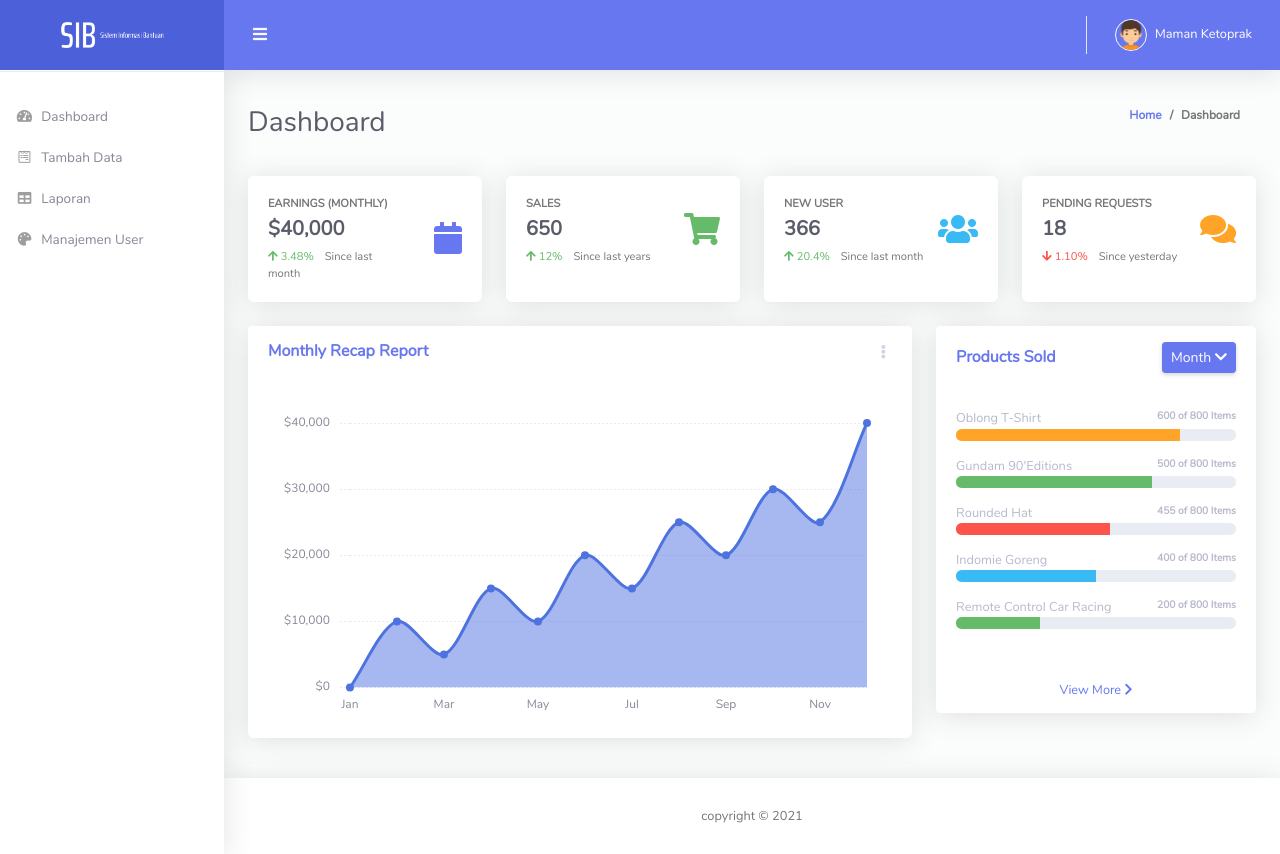
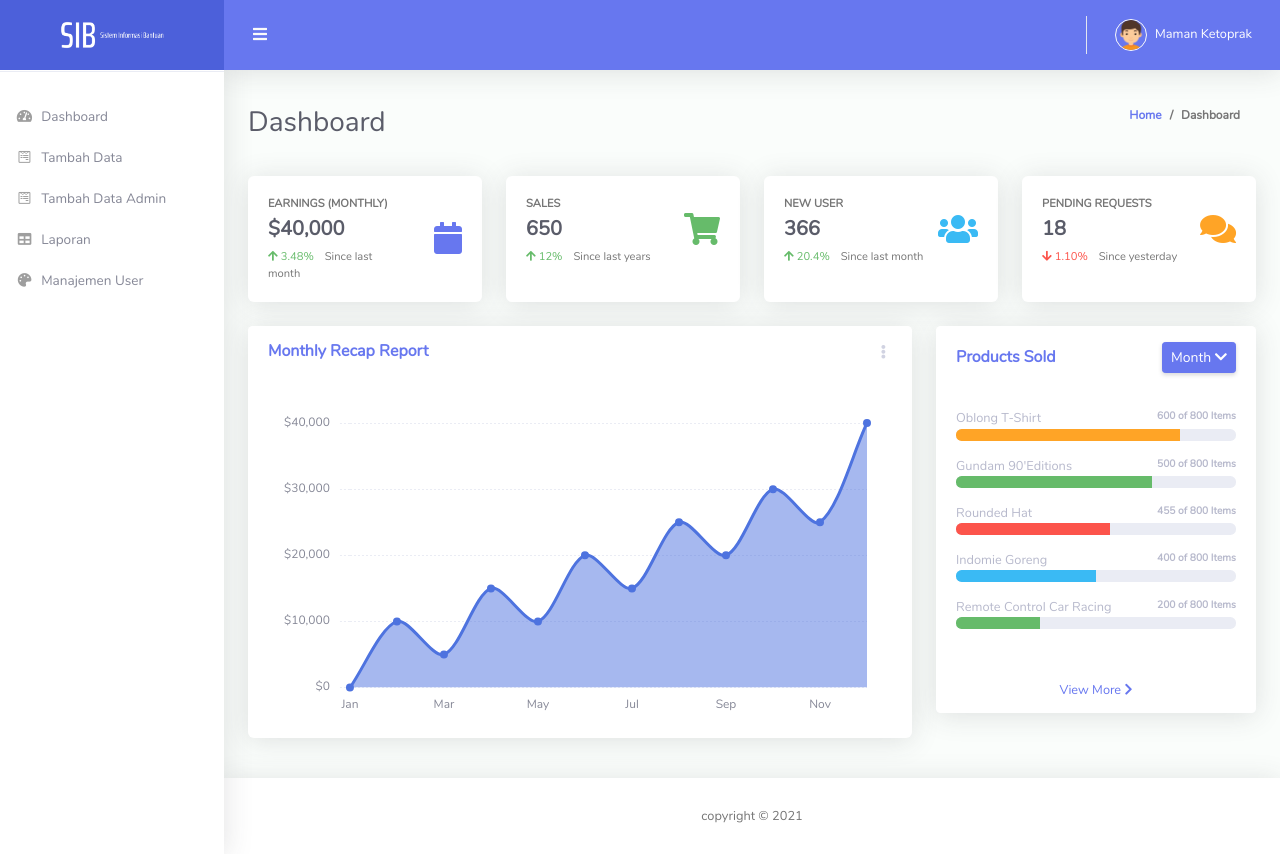
Before and after one commit to salsasabielar/penerimaan-bantuan, a PHP site: page / in a window 1280 px wide. Run offline with PHP 8.4, Linux system fonts and the light colour scheme.

Commit message:
menambah halaman tambah data untuk petugas

```diff
--- a/index.php
+++ b/index.php
@@ -40,6 +40,12 @@
         <a class="nav-link collapsed" href="tambahData/tambahData.php">
           <i class="fab fa-fw fa-wpforms"></i>
           <span>Tambah Data</span>
+        </a>
+      </li>
+      <li class="nav-item">
+        <a class="nav-link collapsed" href="tambahDataPetugas/tambahData.php">
+          <i class="fab fa-fw fa-wpforms"></i>
+          <span>Tambah Data Admin</span>
         </a>
       </li>
       <li class="nav-item">
--- a/laporan.php
+++ b/laporan.php
@@ -40,6 +40,12 @@
         <a class="nav-link collapsed" href="tambahData/tambahData.php">
           <i class="fab fa-fw fa-wpforms"></i>
           <span>Tambah Data</span>
+        </a>
+      </li>
+      <li class="nav-item">
+        <a class="nav-link collapsed" href="tambahDataPetugas/tambahData.php">
+          <i class="fab fa-fw fa-wpforms"></i>
+          <span>Tambah Data Admin</span>
         </a>
       </li>
       <li class="nav-item">
--- a/manageUser.php
+++ b/manageUser.php
@@ -41,6 +41,12 @@
         <a class="nav-link collapsed" href="tambahData/tambahData.php">
           <i class="fab fa-fw fa-wpforms"></i>
           <span>Tambah Data</span>
+        </a>
+      </li>
+      <li class="nav-item">
+        <a class="nav-link collapsed" href="tambahDataPetugas/tambahData.php">
+          <i class="fab fa-fw fa-wpforms"></i>
+          <span>Tambah Data Admin</span>
         </a>
       </li>
       <li class="nav-item">
```
Also changed, not shown: tambahData/tambahData.php (+0 -18 lines).
